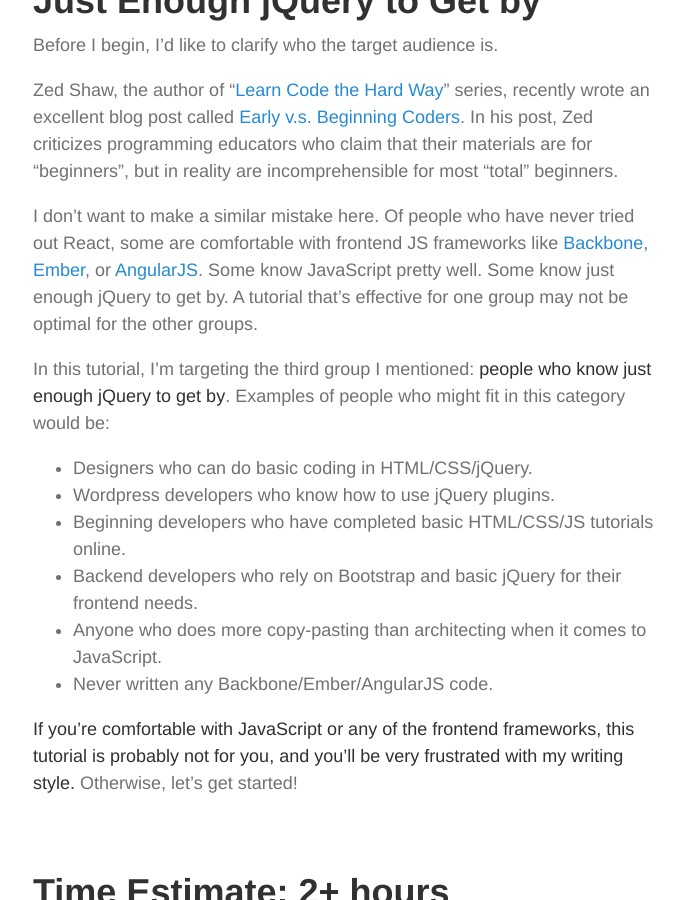
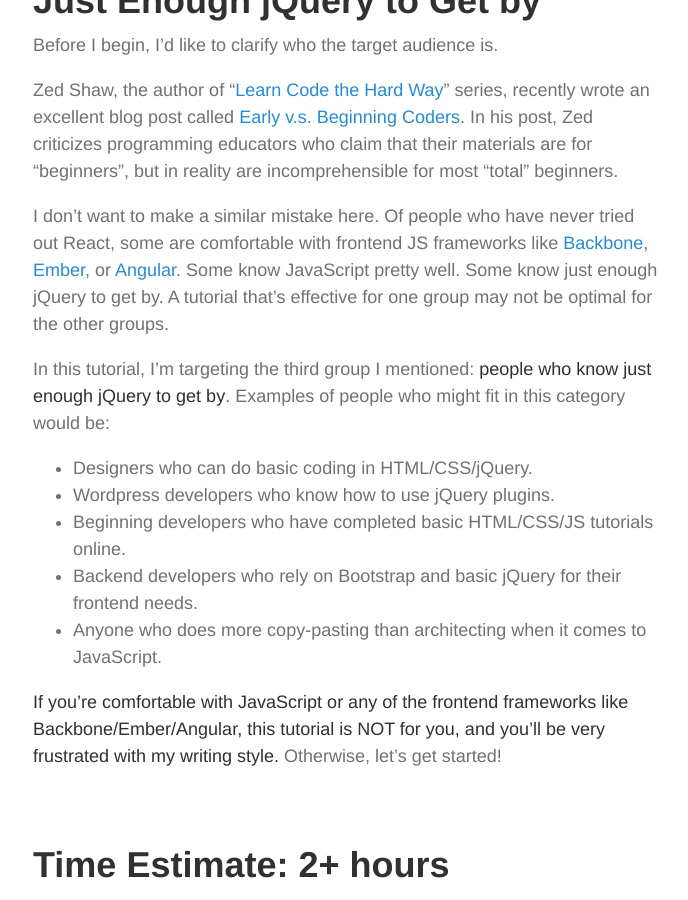
Before and after one commit to icaromh/react-for-designers, a Jekyll site: the page built from _posts/2015-06-26-lab-1.md, in a window 1280 px wide and 900 px high, scrolled down 901 px. Shown: the whole window, without its empty margins (292-980 px from the left). Built offline with Jekyll 4.4.1, drawn with Linux system fonts in a browser that asks for light colours; Markdown is read by kramdown in place of the engine named in the settings; comment, search, counter and statistics services are not loaded.

Commit message:
Wordsmith

```diff
--- a/_posts/2015-06-26-lab-1.md
+++ b/_posts/2015-06-26-lab-1.md
@@ -14,7 +14,7 @@
 
 Zed Shaw, the author of "[Learn Code the Hard Way](http://learncodethehardway.org/)" series, recently wrote an excellent blog post called [Early v.s. Beginning Coders](http://zedshaw.com/2015/06/16/early-vs-beginning-coders/). In his post, Zed criticizes programming educators who claim that their materials are for "beginners", but in reality are incomprehensible for most "total" beginners.
 
-I don't want to make a similar mistake here. Of people who have never tried out React, some are comfortable with frontend JS frameworks like [Backbone](http://backbonejs.org/), [Ember](http://emberjs.com/), or [AngularJS](https://angularjs.org/). Some know JavaScript pretty well. Some know just enough jQuery to get by. A tutorial that's effective for one group may not be optimal for the other groups.
+I don't want to make a similar mistake here. Of people who have never tried out React, some are comfortable with frontend JS frameworks like [Backbone](http://backbonejs.org/), [Ember](http://emberjs.com/), or [Angular](https://angularjs.org/). Some know JavaScript pretty well. Some know just enough jQuery to get by. A tutorial that's effective for one group may not be optimal for the other groups.
 
 In this tutorial, I'm targeting the third group I mentioned: **people who know just enough jQuery to get by**. Examples of people who might fit in this category would be:
 
@@ -23,9 +23,8 @@
 - Beginning developers who have completed basic HTML/CSS/JS tutorials online.
 - Backend developers who rely on Bootstrap and basic jQuery for their frontend needs.
 - Anyone who does more copy-pasting than architecting when it comes to JavaScript.
-- Never written any Backbone/Ember/AngularJS code.
 
-**If you're comfortable with JavaScript or any of the frontend frameworks, this tutorial is probably not for you, and you'll be very frustrated with my writing style.** Otherwise, let's get started!
+**If you're comfortable with JavaScript or any of the frontend frameworks like Backbone/Ember/Angular, this tutorial is NOT for you, and you'll be very frustrated with my writing style.** Otherwise, let's get started!
 
 ## Time Estimate: 2+ hours
 
```
